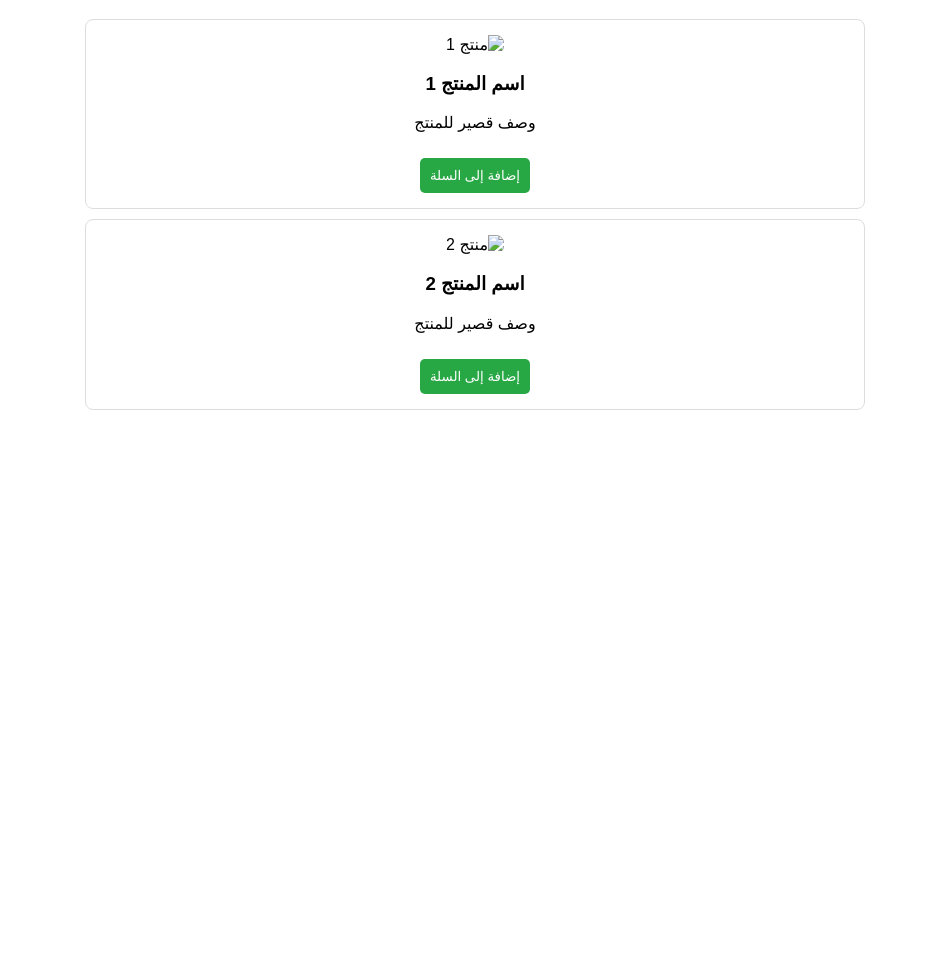
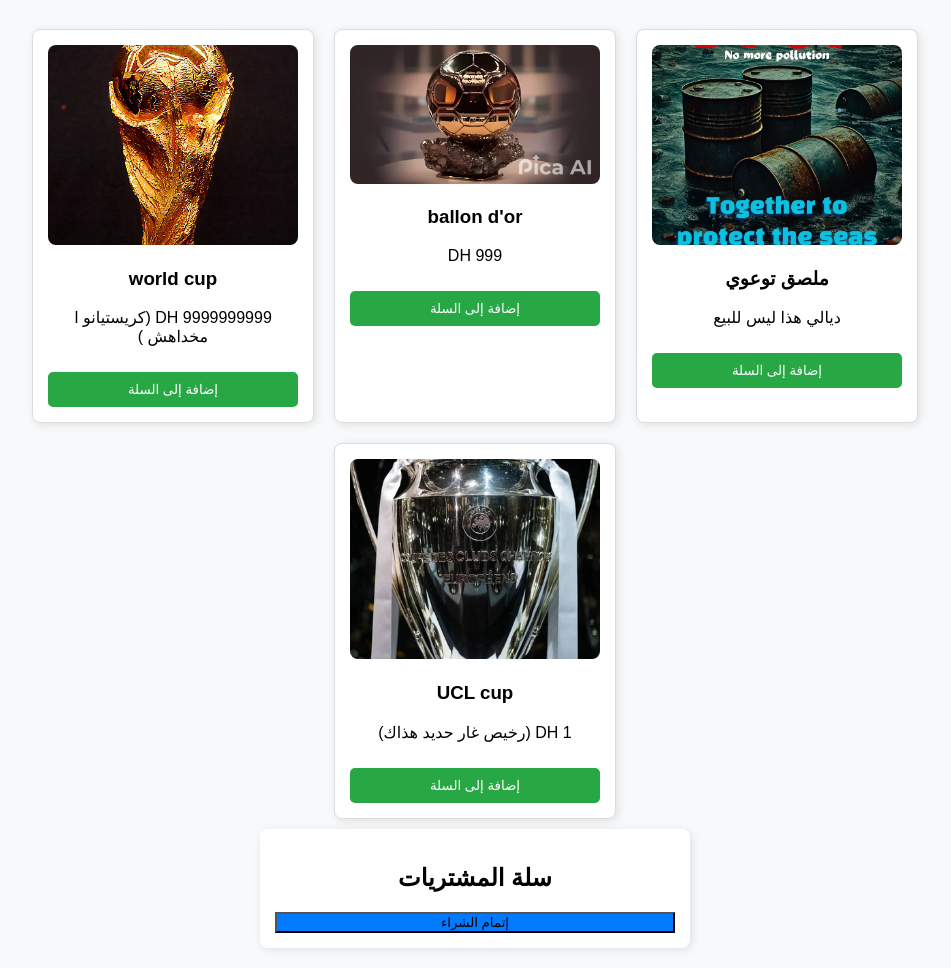
Before and after one commit to katir777/katir, a plain HTML site: page index.html in a window 1280 px wide. Shown: the part 62-1030 px from the top of the page, without its empty margins (165-1116 px from the left). Before the commit the page ends 800 px from the top, so only its background shows below. Drawn offline with Linux system fonts and the light colour scheme.

Commit message:
index.html

```diff
--- a/index.html
+++ b/index.html
@@ -10,16 +10,27 @@
             text-align: center;
             direction: rtl;
             margin: 20px;
+            background-color: #f8f9fa;
         }
         .container {
-            max-width: 800px;
+            max-width: 1000px;
             margin: auto;
+            display: flex;
+            flex-wrap: wrap;
+            justify-content: center;
         }
         .product {
             border: 1px solid #ddd;
             padding: 15px;
             margin: 10px;
             border-radius: 8px;
+            background: white;
+            width: 250px;
+            box-shadow: 2px 2px 10px rgba(0, 0, 0, 0.1);
+            transition: transform 0.3s;
+        }
+        .product:hover {
+            transform: scale(1.05);
         }
         .product img {
             width: 100%;
@@ -35,6 +46,20 @@
             border: none;
             border-radius: 5px;
             cursor: pointer;
+            width: 100%;
+        }
+        .cart {
+            margin-top: 20px;
+            padding: 15px;
+            background: white;
+            border-radius: 8px;
+            box-shadow: 2px 2px 10px rgba(0, 0, 0, 0.1);
+            max-width: 400px;
+            margin: auto;
+        }
+        .cart button {
+            background-color: #007bff;
+            width: 100%;
         }
     </style>
 </head>
@@ -42,17 +67,63 @@
     <h1>متجر كثير</h1>
     <div class="container">
         <div class="product">
-            <img src="product1.jpg" alt="منتج 1">
-            <h3>اسم المنتج 1</h3>
-            <p>وصف قصير للمنتج</p>
-            <button>إضافة إلى السلة</button>
+            <img src="1.jpg" alt="منتج 1">
+            <h3>ملصق توعوي</h3>
+            <p>ديالي هذا ليس للبيع</p>
+            <button onclick="addToCart('اسم المنتج 1')">إضافة إلى السلة</button>
         </div>
         <div class="product">
-            <img src="product2.jpg" alt="منتج 2">
-            <h3>اسم المنتج 2</h3>
-            <p>وصف قصير للمنتج</p>
-            <button>إضافة إلى السلة</button>
+            <img src="2.jpg" alt="منتج 2">
+            <h3>ballon d'or</h3>
+            <p>999 DH</p>
+            <button onclick="addToCart('اسم المنتج 2')">إضافة إلى السلة</button>
+        </div>
+        <div class="product">
+            <img src="3.jpg" alt="منتج 3">
+            <h3>world cup</h3>
+            <p>9999999999 DH (كريستيانو ا مخداهش )</p>
+            <button onclick="addToCart('اسم المنتج 3')">إضافة إلى السلة</button>
+        </div>
+        <div class="product">
+            <img src="4.jpg" alt="منتج 4">
+            <h3>UCL cup</h3>
+            <p>1 DH (رخيص غار حديد هذاك)</p>
+            <button onclick="addToCart('اسم المنتج 4')">إضافة إلى السلة</button>
         </div>
     </div>
+
+    <div class="cart">
+        <h2>سلة المشتريات</h2>
+        <ul id="cart-items"></ul>
+        <button onclick="checkout()">إتمام الشراء</button>
+    </div>
+
+    <script>
+        let cart = [];
+
+        function addToCart(productName) {
+            cart.push(productName);
+            updateCart();
+        }
+
+        function updateCart() {
+            let cartList = document.getElementById('cart-items');
+            cartList.innerHTML = '';
+            cart.forEach(item => {
+                let li = document.createElement('li');
+                li.textContent = item;
+                cartList.appendChild(li);
+            });
+        }
+
+        function checkout() {
+            if (cart.length === 0) {
+                alert('السلة فارغة!');
+                return;
+            }
+            alert('شكراً لشرائك! سيتم تحويلك لصفحة الدفع.');
+            window.location.href = 'https://www.paypal.com'; // استبدل برابط الدفع المناسب
+        }
+    </script>
 </body>
 </html>
```
